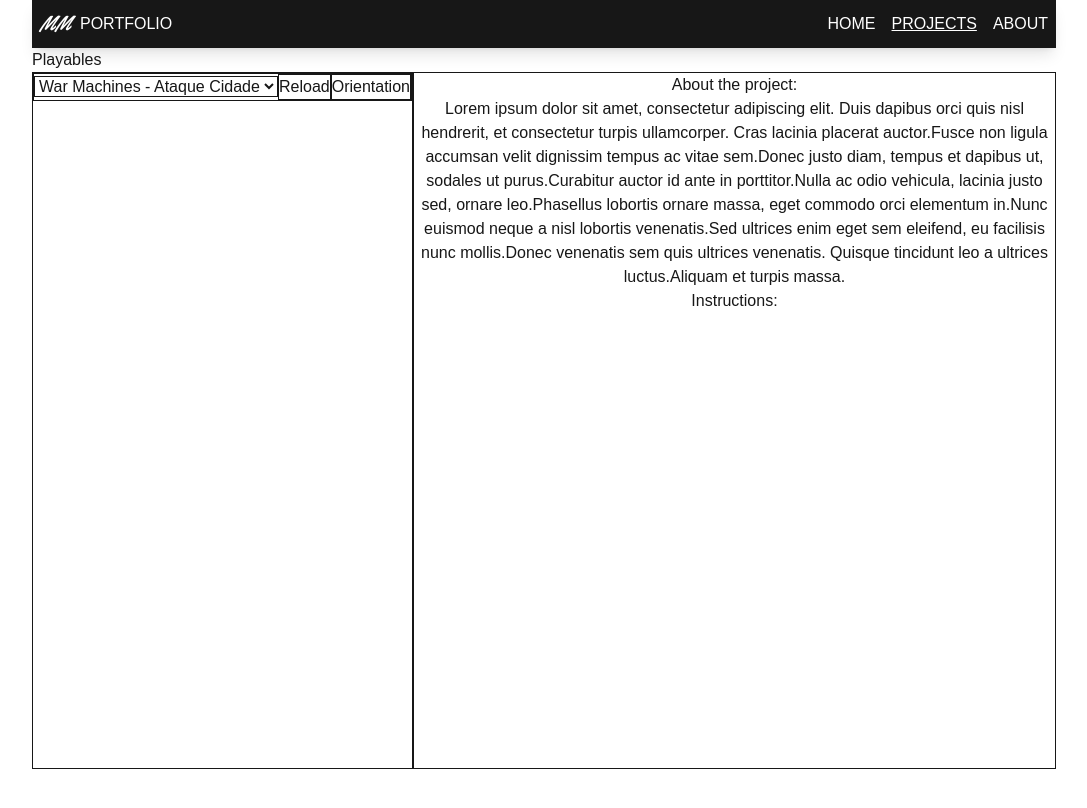
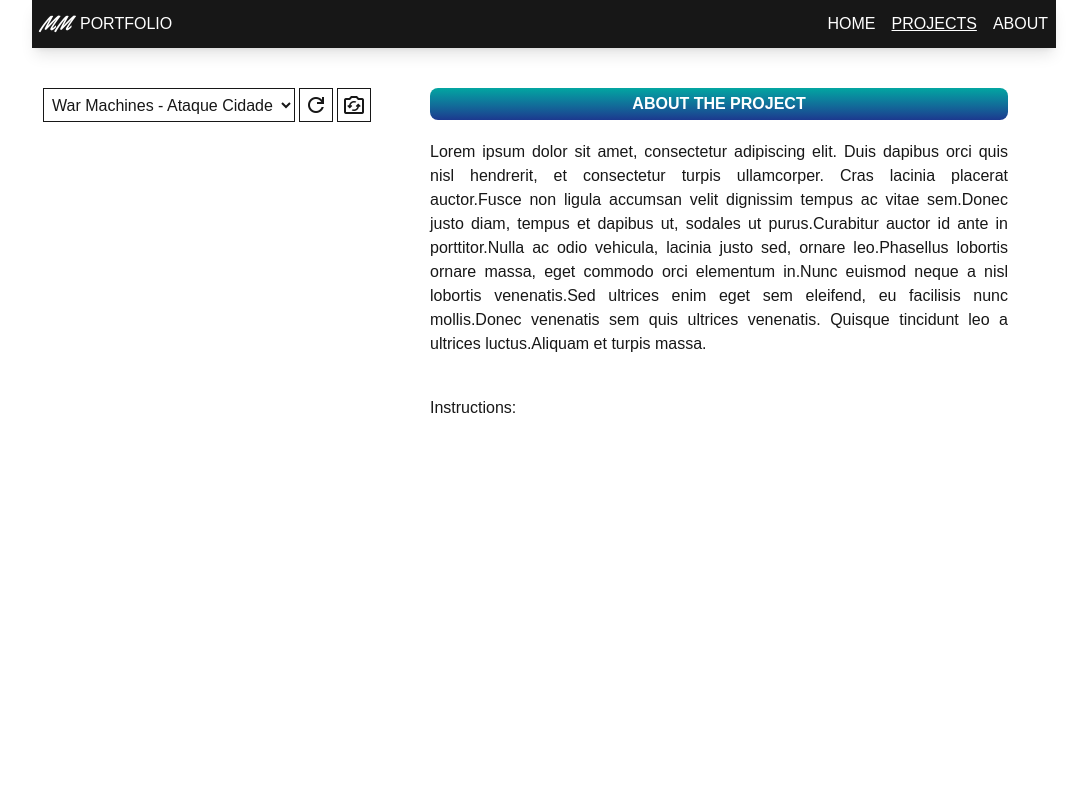
Before and after one commit to elMimu/portfolio, a Next.js app: page /projects/playables in a window 1280 px wide. Shown: the top 808 px of the page, without its empty margins (96-1183 px from the left). Built offline with nearby package versions, Linux system fonts and the light colour scheme; a web font is replaced by a local one.

Commit message:
wip: add basic playable player style

```diff
--- a/src/app/components/PlayablePlayer.tsx
+++ b/src/app/components/PlayablePlayer.tsx
@@ -7,7 +7,7 @@
 import { Playable } from "@/types/playable";
 import playable_list from "@/data/playable_list.json";
 
-import { useState } from "react";
+import { useRef, useState } from "react";
 import { textTemplate } from "@/utils/textTemplate";
 
 let playable: Playable | null = (() => {
@@ -18,16 +18,17 @@ let playable: Playable | null = (() => {
 })();
 
 export default function PlayablePlayer() {
+  const iframeRef = useRef<HTMLIFrameElement | null>(null);
   const [loadCount, setLoadCount] = useState(0);
   const [{ w, h }, setOrientation] = useState({ w: 350, h: 667 });
 
   return (
-    <div className="flex flex-wrap ">
-      <div className="mx-auto justify-items-center border">
+    <div className="flex flex-wrap mt-10">
+      <div className="mx-auto justify-items-center">
         {/* playable viewer section */}
-        <menu className="border">
+        <menu className="flex justify-center pb-3 gap-1">
           <select
-            className="border"
+            className="border p-1"
             onChange={(ev) => {
               playable = playable_list[parseInt(ev.target.value)];
               setLoadCount(loadCount + 1);
@@ -41,28 +42,43 @@ export default function PlayablePlayer() {
               );
             })}
           </select>
-          <span>
+
           <button
-              className="border"
+            title="refresh"
+            className="flex items-center border p-1 btn-anim"
             onClick={() => {
               setLoadCount(loadCount + 1);
             }}
           >
-              Reload
+            <span className="material-symbols-outlined">refresh</span>
           </button>
+
           <button
-              className="border"
+            title="flip orientation"
+            className="flex items-center border p-1 btn-anim"
             onClick={() => {
               setOrientation((prev) => ({ w: prev.h, h: prev.w }));
             }}
           >
-              Orientation
+            <span className="material-symbols-outlined">flip_camera_ios</span>
           </button>
-          </span>
+          {/* <button */}
+          {/*   title={mute ? "sound on" : "mute"} */}
+          {/*   className="flex items-center border p-1" */}
+          {/*   onClick={() => { */}
+          {/*     setMute(!mute); */}
+          {/*     toggleMute(iframeRef, mute); */}
+          {/*   }} */}
+          {/* > */}
+          {/*   <span className="material-symbols-outlined"> */}
+          {/*     {mute ? "volume_up" : "volume_off"} */}
+          {/*   </span> */}
+          {/* </button> */}
         </menu>
         <iframe
+          ref={iframeRef}
           key={loadCount}
-          className={`mx-auto`}
+          className={`mx-auto mb-10`}
           style={{ width: w, height: h }}
           src={playable ? playable.src : ""}
         />
@@ -70,14 +86,18 @@ export default function PlayablePlayer() {
       {/* / */}
 
       {/* project info section */}
-      <div className="text-center flex-1 min-w-1/2 border">
-        <div>
-          <h2>About the project:</h2>
-          <p>{textTemplate}</p>
+      <div className=" flex-1 min-w-1/2 px-10">
+        <div className="px-2">
+          <div className="mb-10">
+            <h2 className="text-center mb-5 bg-gradient-primary text-white rounded-lg font-bold p-1">
+              ABOUT THE PROJECT
+            </h2>
+            <p className="text-justify">{textTemplate}</p>
           </div>
 
           <div>
             <h2>Instructions:</h2>
+          </div>
         </div>
       </div>
       {/* / */}
--- a/src/app/globals.css
+++ b/src/app/globals.css
@@ -4,8 +4,8 @@
   --background: #ffffff;
   --foreground: #171717;
   --hero-bg-color-primary: #03a6a1;
-  --hero-bg-color-secondary: #78B9B5;
-  --hero-font-color: #F5F1DC;
+  --hero-bg-color-secondary: #78b9b5;
+  --hero-font-color: #f5f1dc;
 }
 
 @theme inline {
@@ -33,6 +33,14 @@ body {
   font-family: Arial, Helvetica, sans-serif;
 }
 
+.bg-gradient-primary {
+  @apply bg-gradient-to-b from-hero-primary to-blue-900;
+}
+
+.btn-anim {
+  @apply relative before:content-[''] before:absolute before:inset-0 active:before:bg-black/30;
+}
+
 .header-nav > * {
   @apply p-2;
 }
--- a/src/app/layout.tsx
+++ b/src/app/layout.tsx
@@ -42,7 +42,7 @@ export default function RootLayout({
     >
       <head>
         <link
-          href="https://fonts.googleapis.com/icon?family=Material+Icons"
+          href="https://fonts.googleapis.com/css2?family=Material+Symbols+Outlined"
           rel="stylesheet"
         />
       </head>
--- a/src/app/page.tsx
+++ b/src/app/page.tsx
@@ -1,7 +1,7 @@
 export default function Home() {
   return (
     <div className="flex flex-col flex-1">
-      <div className="flex items-center flex-1 p-6 bg-gradient-to-b from-hero-primary to-blue-900 text-white mt-10">
+      <div className="flex items-center flex-1 p-6 bg-gradient-primary text-white mt-10">
         <div className="mx-auto w-3/4 ">
           <h1 className="text-7xl tracking-wider font-bold text-left">SOFTWARE ENGINEER</h1>
           <p className="text-4xl font-bold">&</p>
--- a/src/app/projects/playables/page.tsx
+++ b/src/app/projects/playables/page.tsx
@@ -3,7 +3,6 @@ import PlayablePlayer from "@/app/components/PlayablePlayer";
 export default function PlayablesPage() {
   return (
     <div>
-      <h1>Playables</h1>
       <PlayablePlayer />
     </div>
   );
```
Lines whose indentation alone changed are shown as unchanged.
